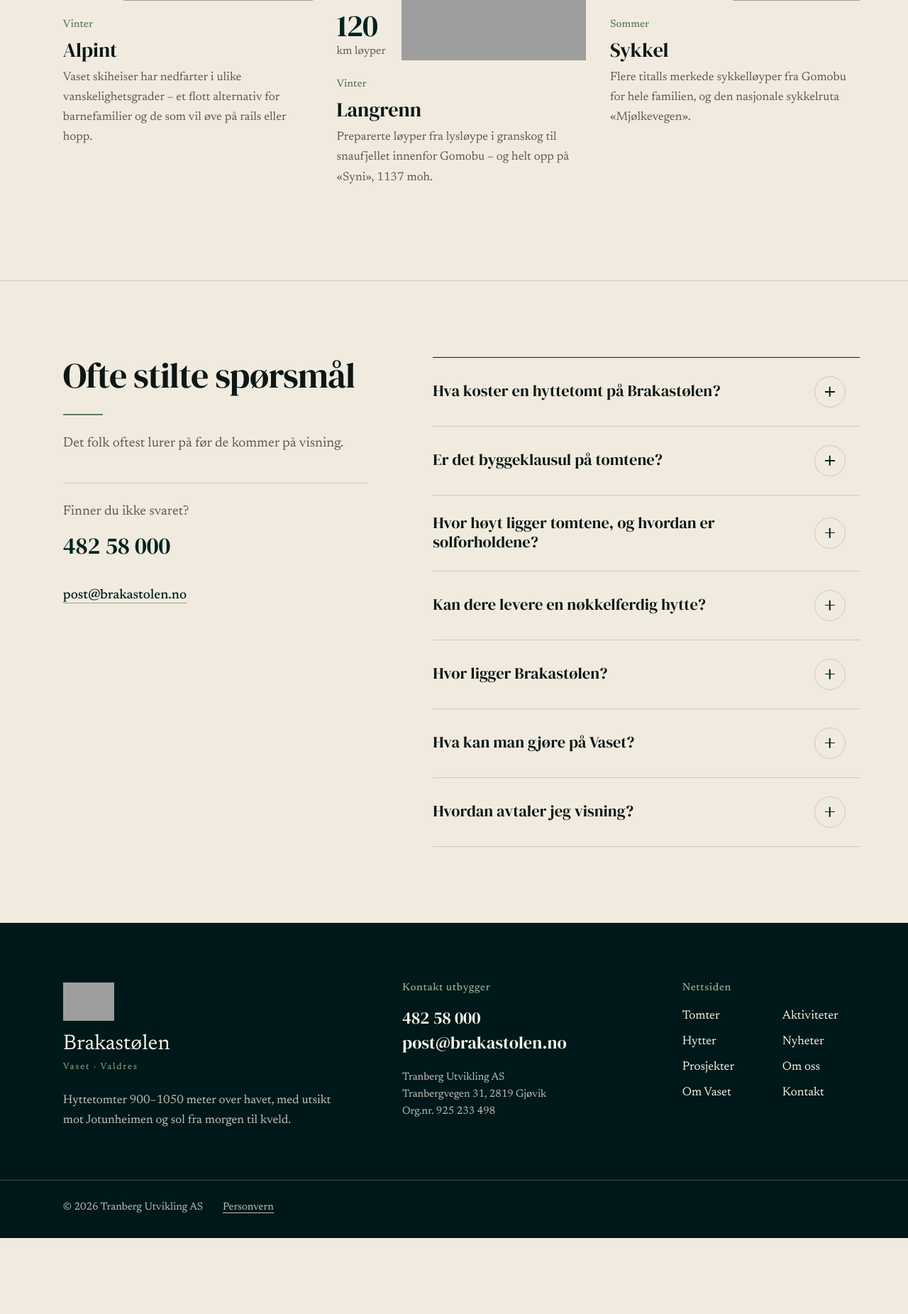
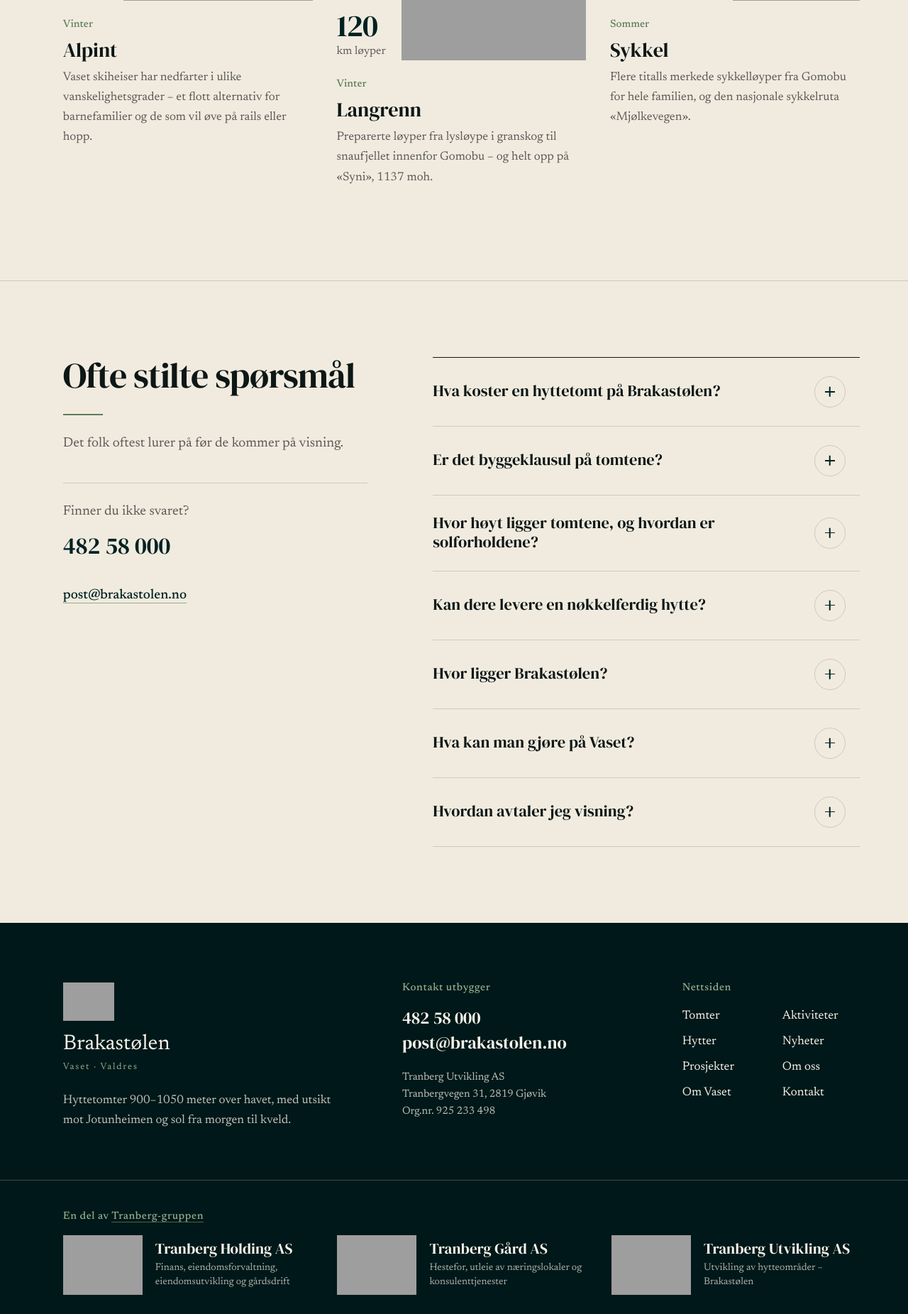
Before and after one commit to bogdantro/brakastolen, a Django app: page / in a window 1280 px wide. Shown: the part 4649-6500 px from the top of the page at 71% size. Before the commit the page ends 6393 px from the top, so only its background shows below. Run offline with Django 5.2, Linux system fonts and the light colour scheme; data that the repository does not hold is empty; style sheets or scripts are compiled from the project's sources; parts of the project's set-up code (start-up, migrations or seed data) failed here and were passed over; some web fonts are replaced; grey boxes are pictures that could not be loaded.

Commit message:
Footer: the Tranberg group with logos
"En del av Tranberg-gruppen": Tranberg Holding AS, Tranberg Gård AS and
Tranberg Utvikling AS (Brakastølen), with logo, name and what each does,
linking to tranberg-gruppen.no. The list lives in seo.GROUP (org.
numbers from brreg.no); logos are trimmed and kept under 50 KB, with the
originals in originals/.

Co-Authored-By: Claude Opus 5.5 <noreply@anthropic.com>

```diff
--- a/apps/core/context_processors.py
+++ b/apps/core/context_processors.py
@@ -1,12 +1,13 @@
 from django.conf import settings
 
-from .seo import BUSINESS, site_url
+from .seo import BUSINESS, GROUP, site_url
 
 
 def seo(request):
     return {
         'site_url': site_url(),
         'business': BUSINESS,
+        'group': GROUP,
         'ga_id': settings.GA_MEASUREMENT_ID,
         'allow_indexing': settings.ALLOW_INDEXING,
         'cookie_consent_name': settings.COOKIE_CONSENT_NAME,
--- a/apps/core/seo.py
+++ b/apps/core/seo.py
@@ -59,6 +59,17 @@ BUSINESS = {
     # No Facebook, Instagram or Google Business profile was found (20.10.2026)
     'same_as': [],
 }
+
+# The Tranberg group (tranberg-gruppen.no, read 20.10.2026; org. numbers from brreg.no).
+# Shown in the footer. (name, org. number, what it does, link, logo in static/)
+GROUP = [
+    ('Tranberg Holding AS', '883 074 602', 'Finans, eiendomsforvaltning, eiendomsutvikling og gårdsdrift',
+     'https://tranberg-gruppen.no/', 'images/logo/tranberg/tranberg-holding.png'),
+    ('Tranberg Gård AS', '915 651 143', 'Hestefor, utleie av næringslokaler og konsulenttjenester',
+     'https://tranberg-gruppen.no/tranberg-gard-as/', 'images/logo/tranberg/tranberg-gard.png'),
+    ('Tranberg Utvikling AS', '925 233 498', 'Utvikling av hytteområder – Brakastølen',
+     'https://tranberg-gruppen.no/tranberg-utvikling-a-s/', 'images/logo/logo-brakastolen-hvit.png'),
+]
 
 # Partners named on the old website ("Våre samarbeidspartnere på Brakastølen")
 PARTNERS = [
--- a/apps/core/templates/core/footer.html
+++ b/apps/core/templates/core/footer.html
@@ -33,6 +33,23 @@
     </nav>
   </div>
 
+  <div class="content footer-group">
+    <h2>En del av <a href="https://tranberg-gruppen.no/" target="_blank" rel="noopener">Tranberg-gruppen</a></h2>
+    <ul>
+      {% for name, org_number, description, url, logo in group %}
+      <li>
+        <a href="{{ url }}" target="_blank" rel="noopener">
+          <img src="{% static logo %}" alt="{{ name }}" loading="lazy">
+          <span class="group-text">
+            <strong>{{ name }}</strong>
+            <span>{{ description }}</span>
+          </span>
+        </a>
+      </li>
+      {% endfor %}
+    </ul>
+  </div>
+
   <div class="content footer-bottom">
     <p>© {% now "Y" %} {{ business.company }}</p>
     <a href="{% url 'personvern' %}">Personvern</a>
--- a/static/scss/store/footer.css
+++ b/static/scss/store/footer.css
@@ -65,6 +65,52 @@
 .site-footer .footer-links ul a:hover {
   color: #90AE8C;
 }
+.site-footer .footer-group {
+  border-top: 1px solid rgba(246, 243, 233, 0.24);
+}
+.site-footer .footer-group h2 a {
+  color: #90AE8C;
+  text-decoration: underline;
+  text-decoration-color: rgba(144, 174, 140, 0.5);
+  text-underline-offset: 4px;
+}
+.site-footer .footer-group ul {
+  list-style: none;
+  margin: 0;
+  padding: 0;
+  display: grid;
+}
+.site-footer .footer-group li a {
+  display: flex;
+  align-items: center;
+  gap: 18px;
+  color: #F6F3E9;
+  transition: opacity 0.25s ease;
+}
+.site-footer .footer-group li a:hover {
+  opacity: 0.8;
+}
+.site-footer .footer-group img {
+  height: 84px;
+  width: auto;
+  flex-shrink: 0;
+}
+.site-footer .footer-group .group-text {
+  display: flex;
+  flex-direction: column;
+  gap: 4px;
+}
+.site-footer .footer-group .group-text strong {
+  font-family: "DM Serif Display", Georgia, "Times New Roman", serif;
+  font-weight: 400;
+  font-size: 21px;
+  line-height: 1.15;
+}
+.site-footer .footer-group .group-text span {
+  font-size: 14px;
+  line-height: 1.45;
+  color: rgba(246, 243, 233, 0.7);
+}
 .site-footer .footer-bottom {
   display: flex;
   flex-wrap: wrap;
@@ -97,6 +143,16 @@
     padding-top: 22px;
     padding-bottom: 28px;
   }
+  .site-footer .footer-group {
+    padding-top: 36px;
+    padding-bottom: 40px;
+  }
+  .site-footer .footer-group ul {
+    gap: 24px;
+  }
+  .site-footer .footer-group img {
+    height: 70px;
+  }
 }
 @media only screen and (min-width: 1140px) {
   .site-footer .footer-grid {
@@ -110,6 +166,14 @@
     padding-top: 26px;
     padding-bottom: 30px;
   }
+  .site-footer .footer-group {
+    padding-top: calc(var(--u) * 56);
+    padding-bottom: calc(var(--u) * 60);
+  }
+  .site-footer .footer-group ul {
+    grid-template-columns: repeat(3, 1fr);
+    gap: calc(var(--u) * 48);
+  }
 }
 
 /*# sourceMappingURL=footer.css.map */
--- a/static/scss/store/footer.scss
+++ b/static/scss/store/footer.scss
@@ -81,6 +81,62 @@
     }
   }
 
+  // The Tranberg group: logo, name and what each company does
+  .footer-group {
+    border-top: 1px solid $borderOnDark;
+
+    h2 a {
+      color: $sage;
+      text-decoration: underline;
+      text-decoration-color: rgba(144, 174, 140, 0.5);
+      text-underline-offset: 4px;
+    }
+
+    ul {
+      list-style: none;
+      margin: 0;
+      padding: 0;
+      display: grid;
+    }
+
+    li a {
+      display: flex;
+      align-items: center;
+      gap: 18px;
+      color: $white;
+      transition: opacity 0.25s ease;
+
+      &:hover {
+        opacity: 0.8;
+      }
+    }
+
+    img {
+      height: 84px;
+      width: auto;
+      flex-shrink: 0;
+    }
+
+    .group-text {
+      display: flex;
+      flex-direction: column;
+      gap: 4px;
+
+      strong {
+        font-family: $fontDisplay;
+        font-weight: 400;
+        font-size: 21px;
+        line-height: 1.15;
+      }
+
+      span {
+        font-size: 14px;
+        line-height: 1.45;
+        color: rgba(246, 243, 233, 0.7);
+      }
+    }
+  }
+
   .footer-bottom {
     display: flex;
     flex-wrap: wrap;
@@ -118,6 +174,14 @@
       padding-top: 22px;
       padding-bottom: 28px;
     }
+
+    .footer-group {
+      padding-top: 36px;
+      padding-bottom: 40px;
+
+      ul { gap: 24px; }
+      img { height: 70px; }
+    }
   }
 }
 
@@ -135,5 +199,15 @@
       padding-top: 26px;
       padding-bottom: 30px;
     }
+
+    .footer-group {
+      padding-top: u(56);
+      padding-bottom: u(60);
+
+      ul {
+        grid-template-columns: repeat(3, 1fr);
+        gap: u(48);
+      }
+    }
   }
 }
```
Also changed, not shown: 1 other file.
